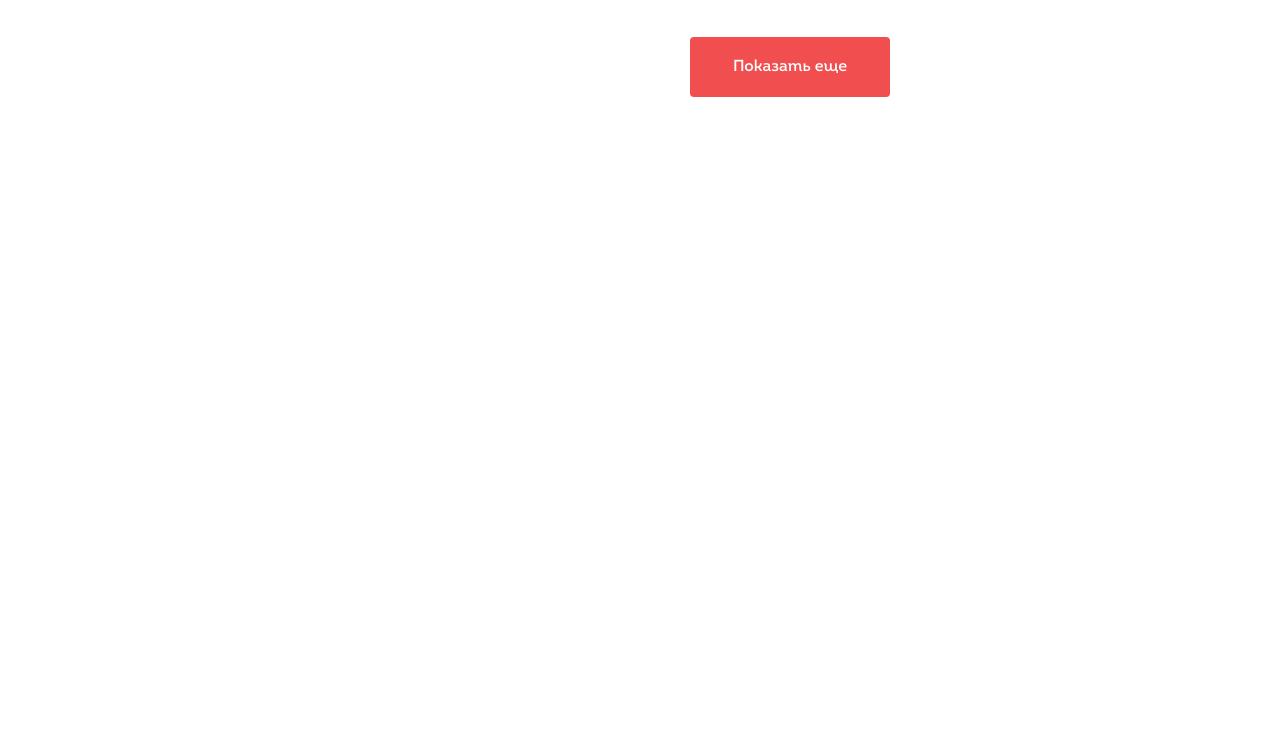
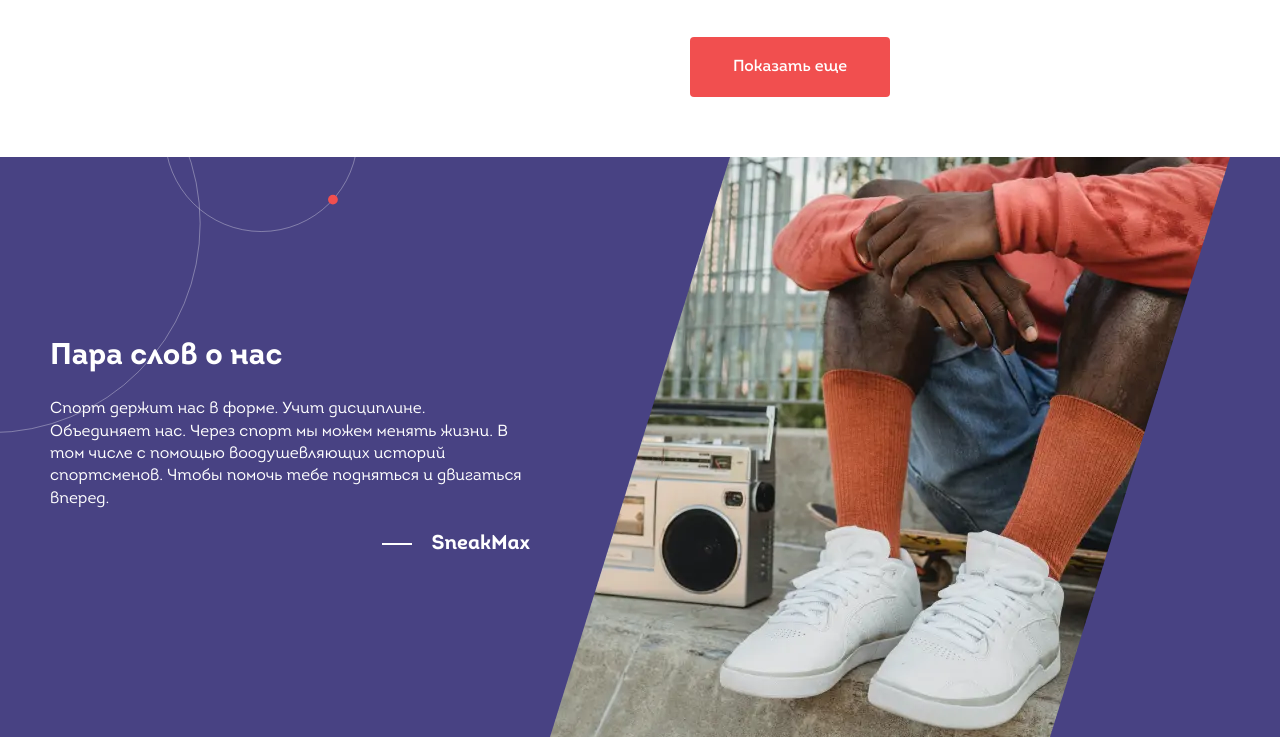
Before and after one commit to Michael-Ber/SneakMax, a website: page src/index.html in a window 1280 px wide. Shown: the part 1835-2572 px from the top of the page. Before the commit the page ends 1932 px from the top, so only its background shows below. Drawn offline with nearby package versions, Linux system fonts and the light colour scheme; files that its build step writes are made by us from their sources; files whose address does not match are found by name.

Commit message:
stopped on quiz

```diff
--- a/src/assets/sass/_settings.scss
+++ b/src/assets/sass/_settings.scss
@@ -113,6 +113,7 @@ h1, h2, h3, h4, h5, h6 {
 }
 
 .section-title {
+    @include bold;
     font-size: 1.875rem;
     font-weight: 700;
 
--- /dev/null
+++ b/src/assets/sass/components/_about.scss
@@ -0,0 +1,66 @@
+.about {
+    color: $white;
+    &__wrapper {
+        background: url('../assets/img/about-figure.svg') top left no-repeat, $main-color;
+        background-size: 28%;
+        @include tablet-sm {
+            padding-top: 50px;
+            background-size: 40%;
+        }
+    }
+
+    &__left {
+        grid-column: 1 / span 5;
+        display: flex;
+        flex-direction: column;
+        justify-content: center;
+        @include tablet-sm {
+            grid-column: span 4;
+            padding: 0 30px;
+        }
+        @include mobile {
+            grid-column: span 4;
+            padding: 0 10px;
+        }
+    }
+
+    &__title {
+        padding-bottom: 20px;
+        @include tablet-sm {
+            text-align: center;
+        }
+    }
+
+    &__text {
+        margin: 0;
+        padding-bottom: 20px;
+        @include tablet-sm {
+            text-align: center;
+        }
+    }
+
+    &__signature {
+        @include bold;
+        display: flex;
+        align-items: center;
+        gap: 20px;
+        align-self: flex-end;
+        font-size: 20px;
+        &::before {
+            content: '';
+            width: 30px;
+            height: 2px;
+            background: $white;
+        }
+    }
+
+    &__right {
+        grid-column: span 7;
+        @include tablet-sm {
+            grid-column: span 4;
+        }
+    }
+
+    &__img {
+    }
+}
--- a/src/assets/sass/components/_catalog.scss
+++ b/src/assets/sass/components/_catalog.scss
@@ -67,8 +67,6 @@
         justify-self: center;
     }
 
-    &__card--1 {
-    }
 
     &__card-img {
         margin-bottom: 10px;
@@ -101,14 +99,9 @@
         padding-bottom: 20px;
     }
 
-    &__form {
-    }
 
     &__cost {
         margin-bottom: 20px;
-    }
-
-    &__cost-title {
     }
 
     &__cost-inputs {
@@ -158,9 +151,6 @@
         margin-bottom: 20px;
     }
 
-    &__gender-title {
-    }
-
     &__gender-wrapper {
         display: flex;
         justify-content: space-between;
@@ -184,7 +174,6 @@
     }
 
     &__gender-checkbox {
-        // width: 100%;
 
         appearance: none;
         &:checked {
@@ -209,8 +198,6 @@
         margin-bottom: 20px;
     }
 
-    &__size-title {
-    }
 
     &__size-grid {
         display: grid;
@@ -243,17 +230,6 @@
 }
 .parameters-catalog-title {
     padding-bottom: 10px;
-}
-.good-card {
-
-    &__name {
-    }
-
-    &__cost {
-    }
-
-    &__cost-value {
-    }
 }
 
 .noUi-origin .noUi-handle {
--- a/src/assets/sass/style.scss
+++ b/src/assets/sass/style.scss
@@ -7,3 +7,4 @@
 @import './components/header';
 @import './components/hero';
 @import './components/catalog';
+@import './components/about';
--- a/src/index.html
+++ b/src/index.html
@@ -7,6 +7,7 @@
         <main class="main">
             @@include('partials/hero.html')
             @@include('partials/catalog.html')
+            @@include('partials/about.html')
         </main>
         @@include('partials/footer.html')
     </div>
--- /dev/null
+++ b/src/partials/about.html
@@ -0,0 +1,18 @@
+<section class="section-offset about">
+    <div class="about__wrapper">
+        <div class="container grid">
+            <div class="about__left">
+                <h2 class="section-title about__title">Пара слов о нас</h2>
+                <p class="about__text">Спорт держит нас в форме. Учит дисциплине. Объединяет нас. Через спорт мы можем менять жизни. В том числе с помощью воодушевляющих историй спортсменов. Чтобы помочь тебе подняться и двигаться вперед. </p>
+                <div class="about__signature">SneakMax</div>
+            </div>
+            <div class="about__right">
+                <picture>
+                  <source srcset="./assets/img/webp/about-legs.webp" type="image/webp">
+                  <img loading="lazy" src="./assets/img/webp/about-legs.webp" srcset="./assets/img/webp/about-legs_2x.webp 2x" class="about__img" width="680" height="580" alt="Пара слов о нас">
+                </picture>
+            </div>
+        </div>
+    </div>
+
+</section>
--- a/src/partials/catalog.html
+++ b/src/partials/catalog.html
@@ -17,14 +17,14 @@
                     <h4 class="parameters-catalog-title parameters-catalog__gender-title">Пол</h4>
                     <div class="parameters-catalog__gender-wrapper">
                         <label class="parameters-catalog__gender-label">
-                            <input type="checkbox" class="parameters-catalog__gender-checkbox">
+                            <input type="checkbox" name="gender" class="parameters-catalog__gender-checkbox">
                             <svg class="parameters-catalog__gender-svg">
                               <use xlink:href="assets/svg/sprite.svg#ok"></use>
                             </svg>
                             мужской
                         </label>
                         <label class="parameters-catalog__gender-label">
-                            <input type="checkbox" class="parameters-catalog__gender-checkbox">
+                            <input type="checkbox" name="gender" class="parameters-catalog__gender-checkbox">
                             <svg class="parameters-catalog__gender-svg">
                               <use xlink:href="assets/svg/sprite.svg#ok"></use>
                             </svg>
```
Also changed, not shown: dist/assets/img/about-legs_2x.jpg (added), dist/assets/img/webp/about-legs_2x.webp (added), dist/css/style.css, dist/index.html, src/assets/img/about-legs_2x.jpg (added), src/assets/img/webp/about-legs_2x.webp (added), src/assets/sass/components/_choose.scss (added), src/partials/choose.html (added), 1 other file.
